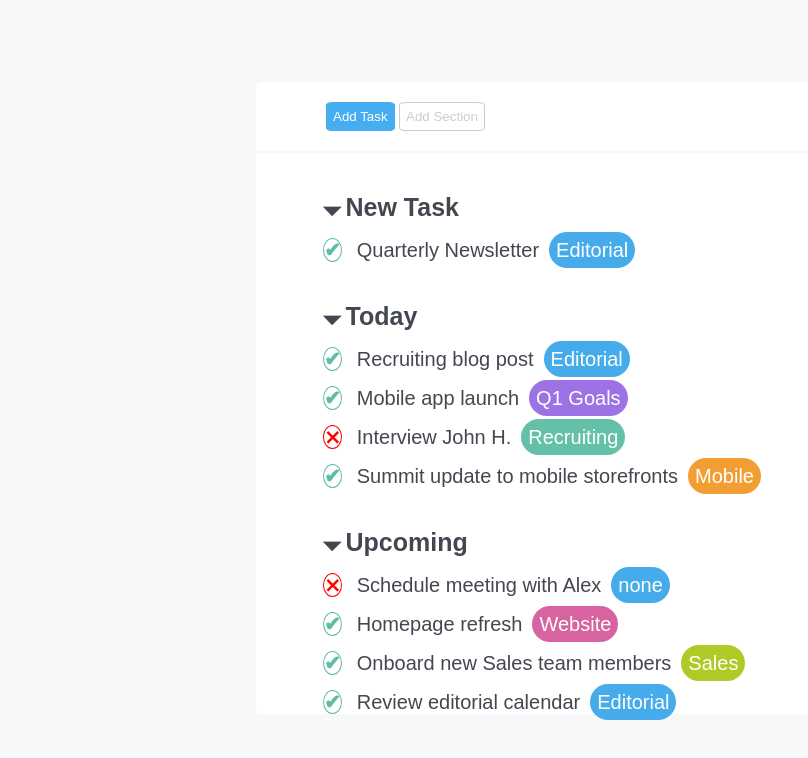
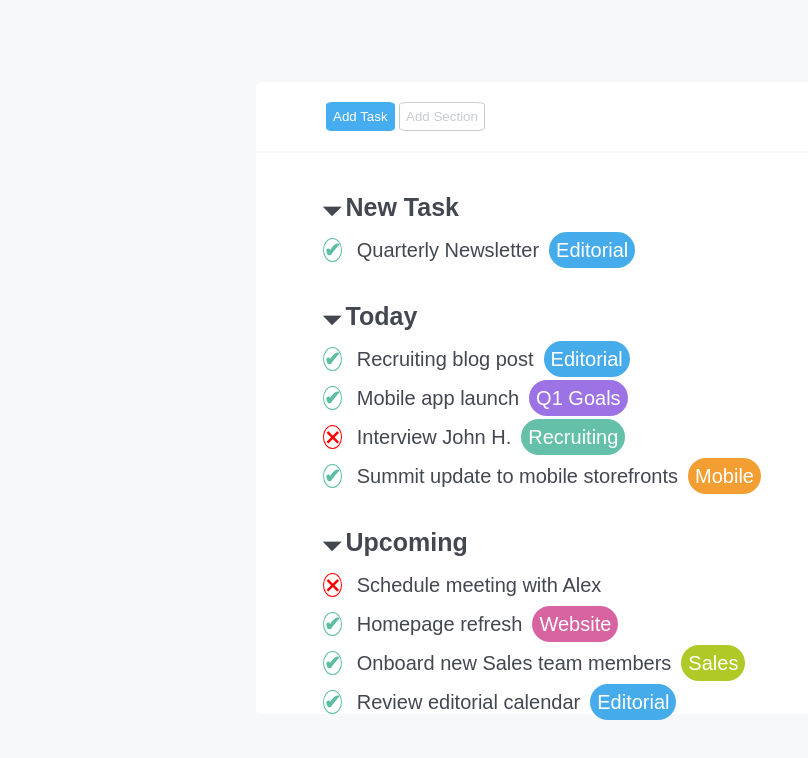
Before and after one commit to Apollo11-hub/html-css-toboolist, a plain HTML site: page index.html in a window 1280 px wide. Shown: the part 76-834 px from the top of the page, without its empty margins (0-808 px from the left). Drawn offline with Linux system fonts and the light colour scheme.

Commit message:
errore di cancellazione

```diff
--- a/index.html
+++ b/index.html
@@ -42,7 +42,7 @@
         <p class="secondarytext negative recruiting" >Interview John H.</p>
         <p class="secondarytext positive mobile" >Summit update to mobile storefronts</p>
         <p class="mainmenu">Upcoming</p>
-        <p class="secondarytext negative none" >Schedule meeting with Alex</p>
+        <p class="secondarytext negative" >Schedule meeting with Alex</p>
         <p class="secondarytext positive website" >Homepage refresh</p>
         <p class="secondarytext positive sales" >Onboard new Sales team members</p>
         <p class="secondarytext positive editorial" >Review editorial calendar</p>
```
